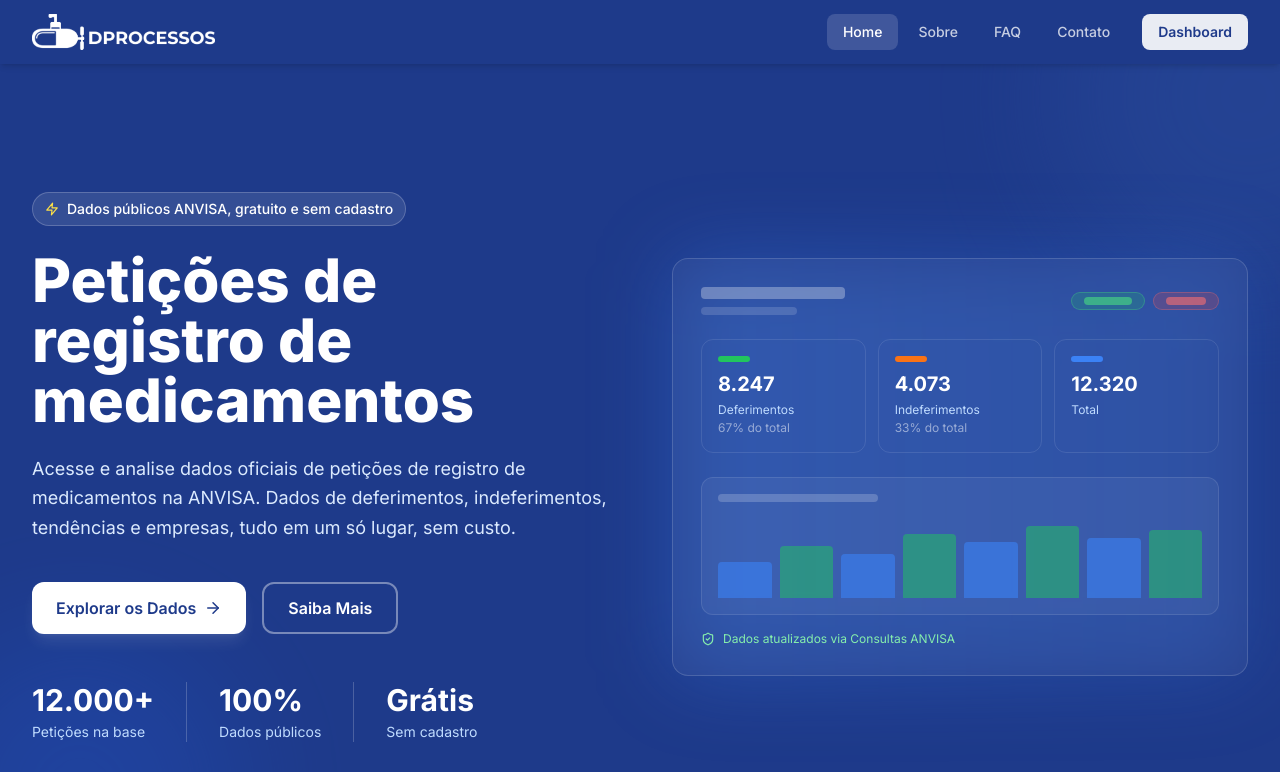
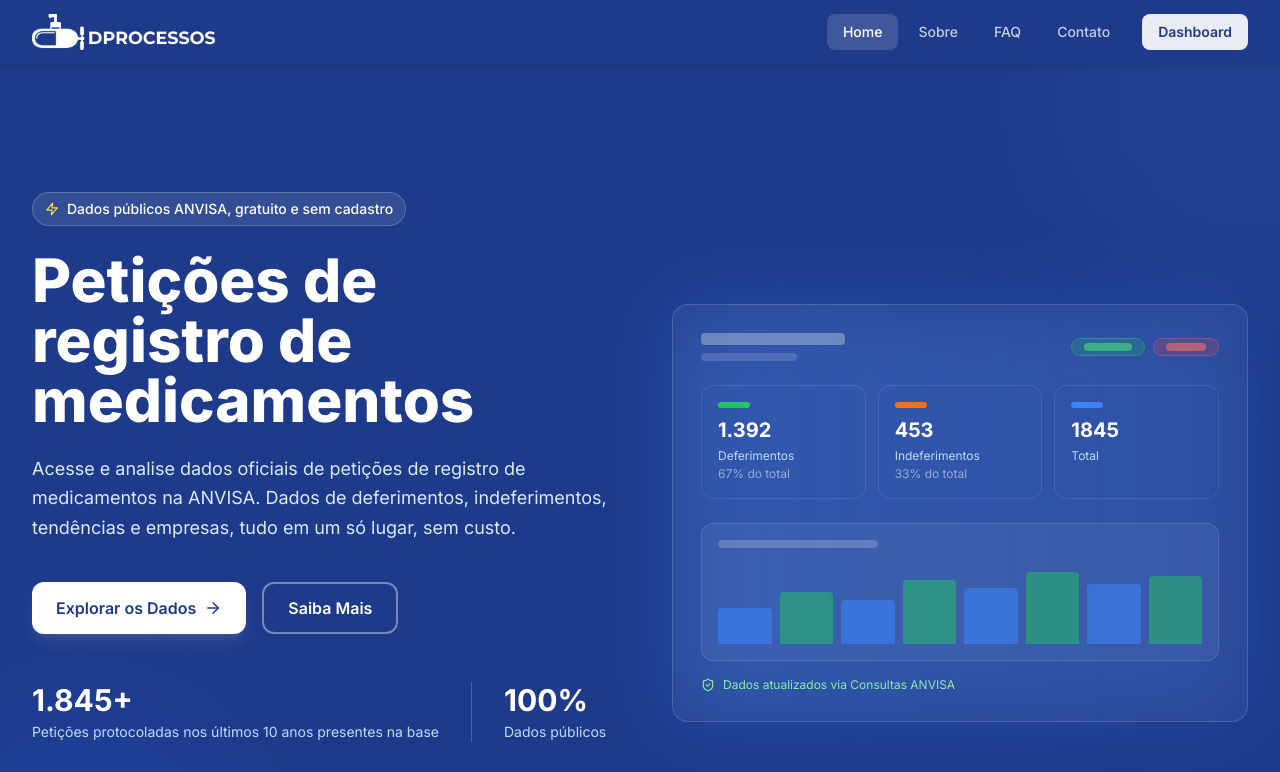
Before and after one commit to Diorgerb/Registro-de-Medicamentos-ANVISA, a React (Vite) app: page / in a window 1280 px wide. Shown: the top 772 px of the page. Built offline with nearby package versions, Linux system fonts and the light colour scheme.

Commit message:
Update HeroSection.tsx

```diff
--- a/src/components/landing/HeroSection.tsx
+++ b/src/components/landing/HeroSection.tsx
@@ -45,8 +45,8 @@ export function HeroSection() {
 
             <div className="flex flex-wrap gap-8">
               <div>
-                <div className="text-3xl font-bold">12.000+</div>
-                <div className="text-sm text-blue-200 mt-1">Petições na base</div>
+                <div className="text-3xl font-bold">1.845+</div>
+                <div className="text-sm text-blue-200 mt-1">Petições protocoladas nos últimos 10 anos presentes na base</div>
               </div>
               <div className="border-l border-white/20 pl-8">
                 <div className="text-3xl font-bold">100%</div>
@@ -80,9 +80,9 @@ export function HeroSection() {
 
                 <div className="grid grid-cols-3 gap-3 mb-6">
                   {[
-                    { label: 'Deferimentos', val: '8.247', color: 'bg-green-500', pct: '67%' },
-                    { label: 'Indeferimentos', val: '4.073', color: 'bg-orange-500', pct: '33%' },
-                    { label: 'Total', val: '12.320', color: 'bg-blue-500', pct: '' },
+                    { label: 'Deferimentos', val: '1.392', color: 'bg-green-500', pct: '67%' },
+                    { label: 'Indeferimentos', val: '453', color: 'bg-orange-500', pct: '33%' },
+                    { label: 'Total', val: '1845', color: 'bg-blue-500', pct: '' },
                   ].map((item) => (
                     <div key={item.label} className="bg-white/8 rounded-xl p-4 border border-white/10">
                       <div className={`w-8 h-1.5 ${item.color} rounded mb-2`} />
```
